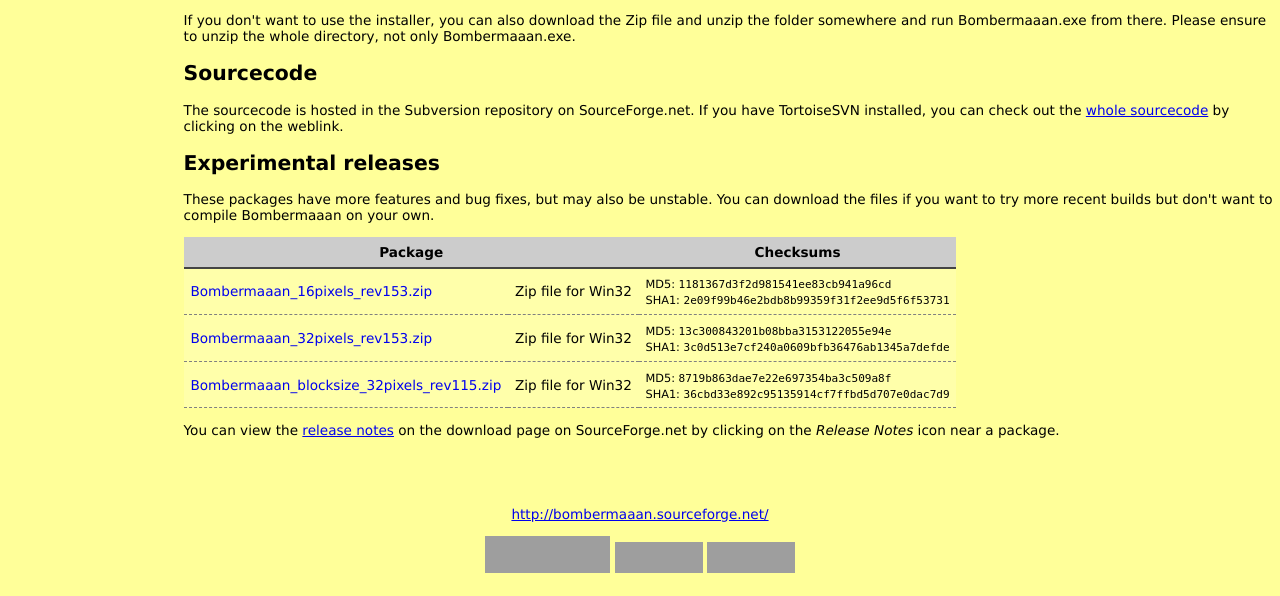
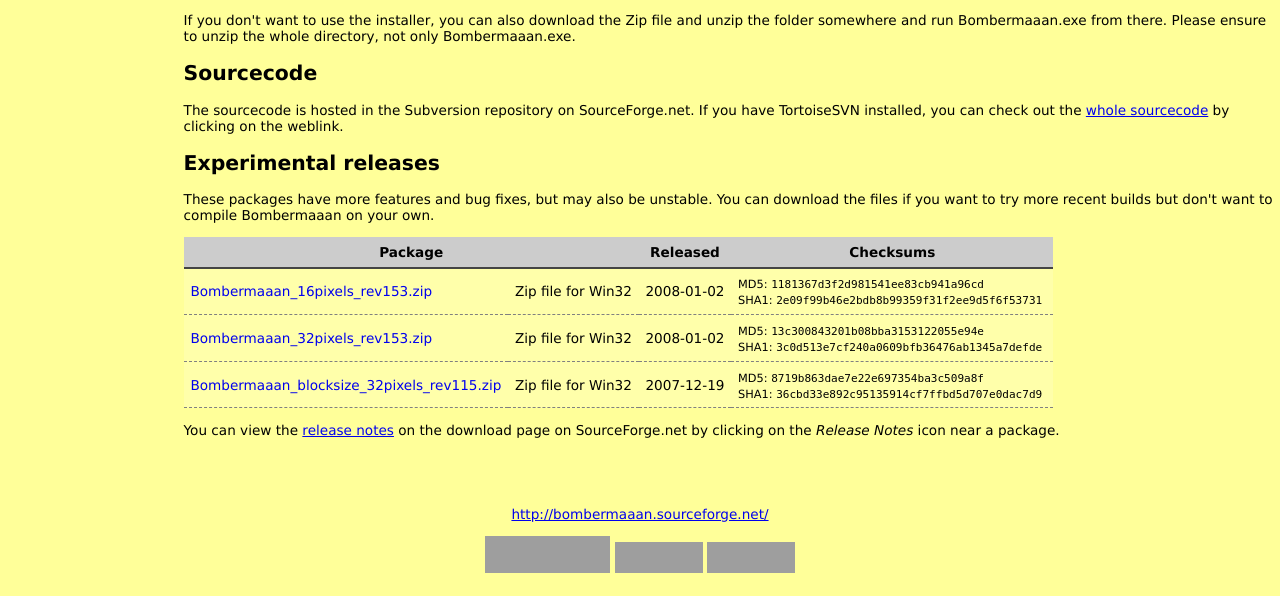
Before and after one commit to talregev/Bombermaaan, a PHP site: page /download.php in a window 1280 px wide. Shown: the part 492-1088 px from the top of the page. Run offline with PHP 8.4, Linux system fonts and the light colour scheme; data that the repository does not hold is empty; grey boxes are pictures that could not be loaded.

Commit message:
Added release date (and nbsp in cell)
git-svn-id: https://svn.code.sf.net/p/bombermaaan/code/trunk@244 7fe5b47a-8640-0410-b185-a85574715510

```diff
--- a/web/download.php
+++ b/web/download.php
@@ -31,18 +31,21 @@
 		"Zip file for Win32",
 		"1181367d3f2d981541ee83cb941a96cd",  // MD5
 		"2e09f99b46e2bdb8b99359f31f2ee9d5f6f53731",  // SHA1
+		"2008-01-02",
 		),
 		array(
 		"Bombermaaan_32pixels_rev153.zip",
 		"Zip file for Win32",
 		"13c300843201b08bba3153122055e94e",  // MD5
 		"3c0d513e7cf240a0609bfb36476ab1345a7defde",  // SHA1
+		"2008-01-02",
 		),
 		array(
 		"Bombermaaan_blocksize_32pixels_rev115.zip",
 		"Zip file for Win32",
 		"8719b863dae7e22e697354ba3c509a8f",  // MD5
 		"36cbd33e892c95135914cf7ffbd5d707e0dac7d9",  // SHA1
+		"2007-12-19",
 		),
 	),
 );
@@ -130,6 +133,7 @@
 
 <tr>
 <th colspan="2">Package</th>
+<th>Released</th>
 <th>Checksums</th>
 </tr>
 
@@ -141,6 +145,7 @@
 	$text = $item[ 1 ];
 	$md5 = $item[ 2 ];
 	$sha1 = $item[ 3 ];
+	$reldate = $item[ 4 ];
 
 ?>
 <tr>
@@ -150,9 +155,10 @@
 <td>
 <?php echo htmlentities( $text ); ?>
 </td>
+<td><?php echo $reldate; ?></td>
 <td>
 <?php if ( ! empty( $md5 ) ) { echo "<small>MD5:&nbsp;</small><code>$md5</code><br />"; } ?>
-<?php if ( ! empty( $sha1 ) ) { echo "<small>SHA1:&nbsp;</small><code>$sha1</code><br />"; } ?>
+<?php if ( ! empty( $sha1 ) ) { echo "<small>SHA1:&nbsp;</small><code>$sha1</code>"; } ?>&nbsp;
 </td>
 </tr>
 
```
